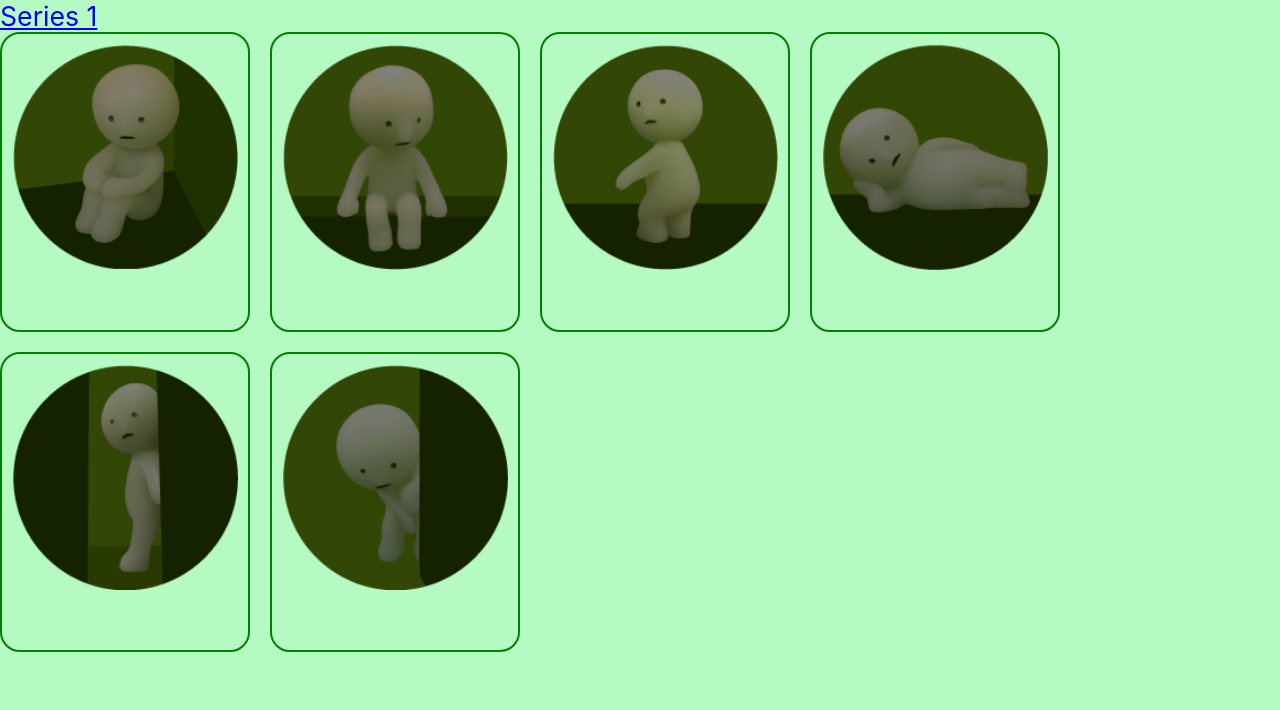
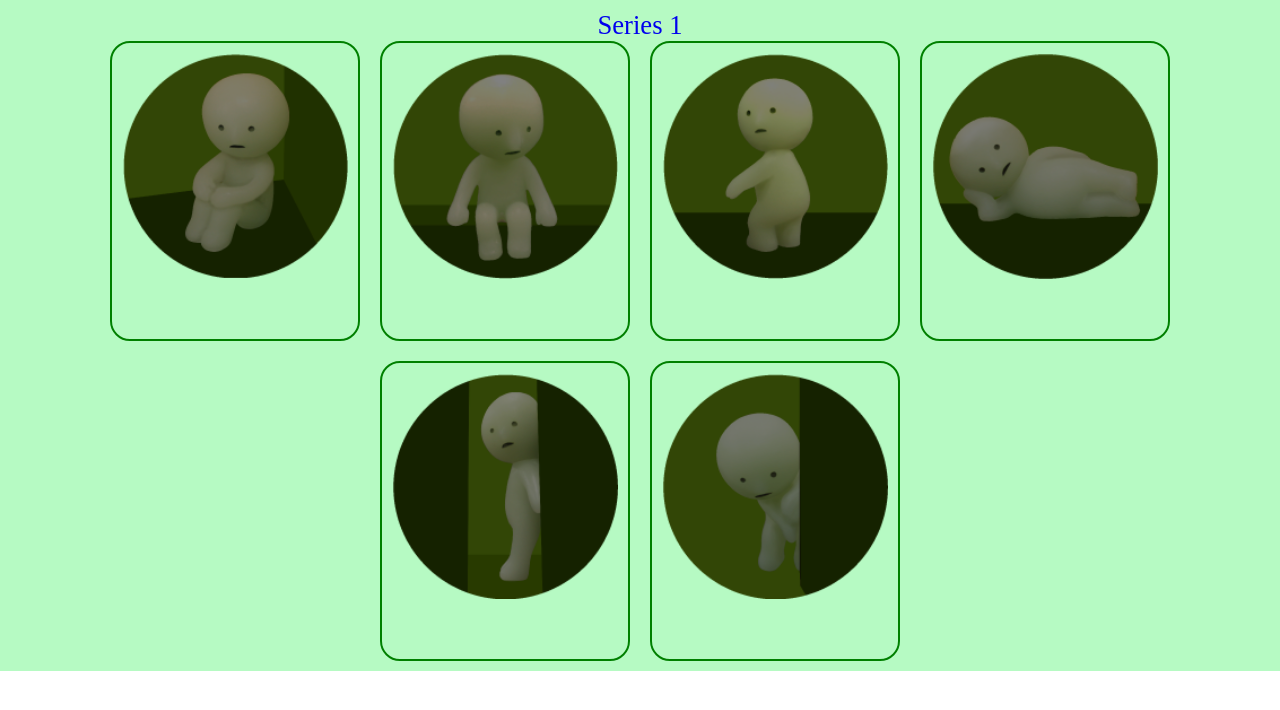
Before and after one commit to megan-yam/Smiski-Tracker, a React (Create React App) app: page / in a window 1280 px wide. Shown: the top 710 px of the page. Built offline with nearby package versions, Linux system fonts and the light colour scheme; the HTML template or start-up script is replaced by a standard one.

Commit message:
Code cleanup; more minor changes to css

```diff
--- a/src/App.css
+++ b/src/App.css
@@ -1,7 +1,5 @@
 .landing {
-    background-color: #b6fac3;
-  height: 100vh;
-  width: 100vw;
+  background-color: #b6fac3;
   margin: 0;
-  padding: 0;
+  padding: 10px;
 }
--- a/src/Collectibles.js
+++ b/src/Collectibles.js
@@ -12,6 +12,7 @@ export const Collectibles = [
     favorited: false,
     wishlist: false,
     imageSrc: hugging,
+    series: "series1",
     altText: "smiski hugging",
   },
   {
@@ -20,6 +21,7 @@ export const Collectibles = [
     favorited: false,
     wishlist: false,
     imageSrc: sitting,
+    series: "series1",
     altText: "smiski sitting",
   },
   {
@@ -28,6 +30,7 @@ export const Collectibles = [
     favorited: false,
     wishlist: false,
     imageSrc: lookingBack,
+    series: "series1",
     altText: "smiski looking back",
   },
   {
@@ -36,6 +39,7 @@ export const Collectibles = [
     favorited: false,
     wishlist: false,
     imageSrc: lounging,
+    series: "series1",
     altText: "smiski lounging",
   },
   {
@@ -44,6 +48,7 @@ export const Collectibles = [
     favorited: false,
     wishlist: false,
     imageSrc: hiding,
+    series: "series1",
     altText: "smiski hiding",
   },
   {
@@ -52,6 +57,7 @@ export const Collectibles = [
     favorited: false,
     wishlist: false,
     imageSrc: peeking,
+    series: "series1",
     altText: "smiski peeking",
   },
 ];
--- a/src/Series1.css
+++ b/src/Series1.css
@@ -1,3 +1,6 @@
+@import url('https://fonts.googleapis.com/css2?family=Nerko+One&display=swap');
+
+
 .series1 img {
     filter: brightness(50%);
     transition: filter 0.3s ease;
@@ -6,15 +9,17 @@
 
 .series1 {
     display: flex;
+    flex-direction: column;
     align-items: center;
-    justify-content: space-between;
-    flex-wrap: wrap;
+    justify-content: center;
+    width: 100%;
 }
 
 .smiski-container {
     display: flex;
     flex-wrap: wrap;
     gap: 20px;
+    justify-content: center;
 }
 
 .smiski-container >div {
@@ -25,7 +30,6 @@
     border: 2px solid green;
     padding: 10px;
     box-sizing: border-box;
-    text-align: center;
     border-radius: 20px;
     position: relative;
 }
@@ -34,10 +38,17 @@
     cursor: pointer;
 }
 
-.series1 a {
+.series-link {
     font-size: 20pt;
     text-align: center;
-    display: block;
+    display: inline-block;
+    font-family: 'Nerko-One', cursive;
+    text-decoration: dotted;
+}
+
+.series-link:hover {
+    color: white;
+    transition: color 0.2s ease;
 }
 
 .icon-container {
--- a/src/Series1.js
+++ b/src/Series1.js
@@ -3,7 +3,6 @@ import { Collectibles } from "./Collectibles";
 
 function Series1(props) {
   const {
-    collectibles,
     addFound,
     removeFound,
     found,
@@ -42,7 +41,12 @@ function Series1(props) {
   return (
     <>
       <div className="series1">
-        <a href="https://smiski.com/e/products/series-1/">Series 1</a>
+        <a
+          href="https://smiski.com/e/products/series-1/"
+          className="series-link"
+        >
+          Series 1
+        </a>
         <div className="smiski-container">
           {Collectibles.map((item) => (
             <div key={item.name} className={item.name}>
```
Also changed, not shown: src/NavBar.css (deleted, +0 -25 lines), src/NavBar.js (deleted, +0 -21 lines).
